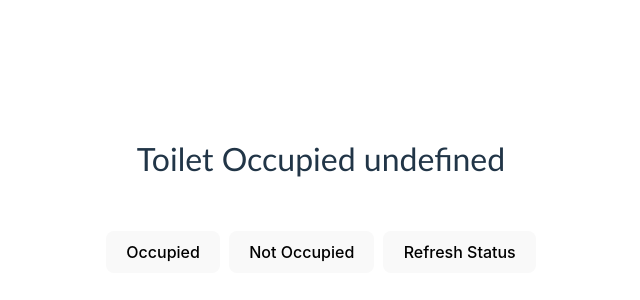
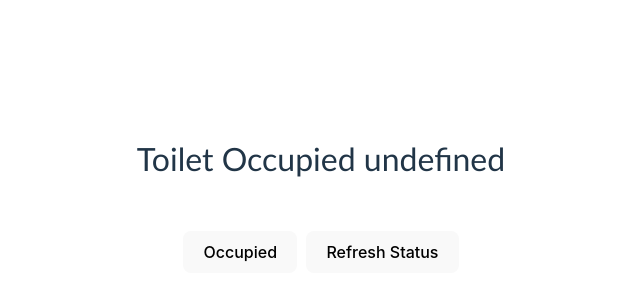
Before and after one commit to devinraina/james, a React (Vite) app: page / in a window 1280 px wide. Shown: the part 184-484 px from the top of the page, without its empty margins (319-959 px from the left). Built offline with nearby package versions, Linux system fonts and the light colour scheme; no server answers; the database is empty.

Commit message:
delete button not occupied

```diff
--- a/src/App.jsx
+++ b/src/App.jsx
@@ -65,7 +65,6 @@ function App() {
         </div>
 
         <button onClick={occup}>Occupied</button> &nbsp;
-        <button onClick={notOccup}>Not Occupied</button> &nbsp;
         <button onClick={refresh}>Refresh Status</button>
       </div>
   );
```
